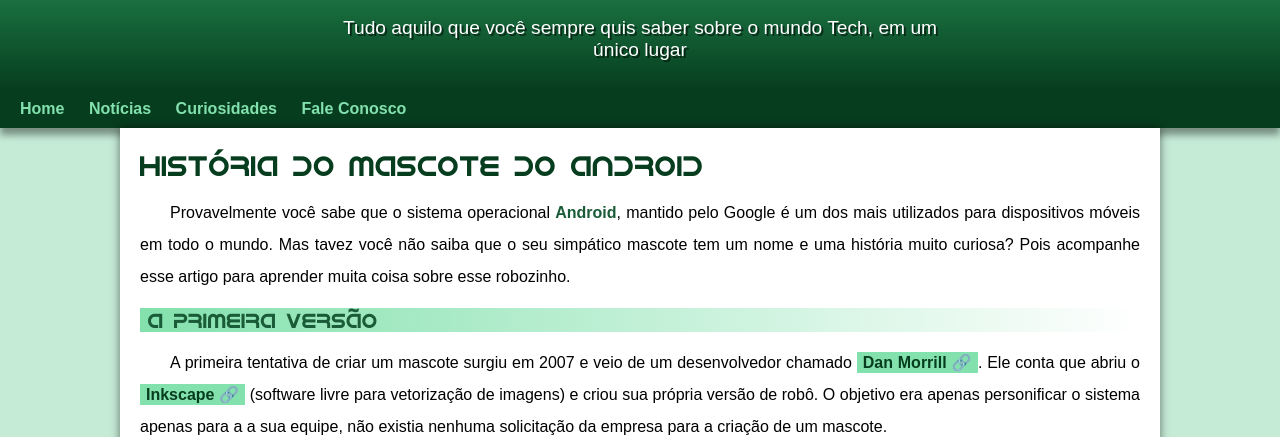
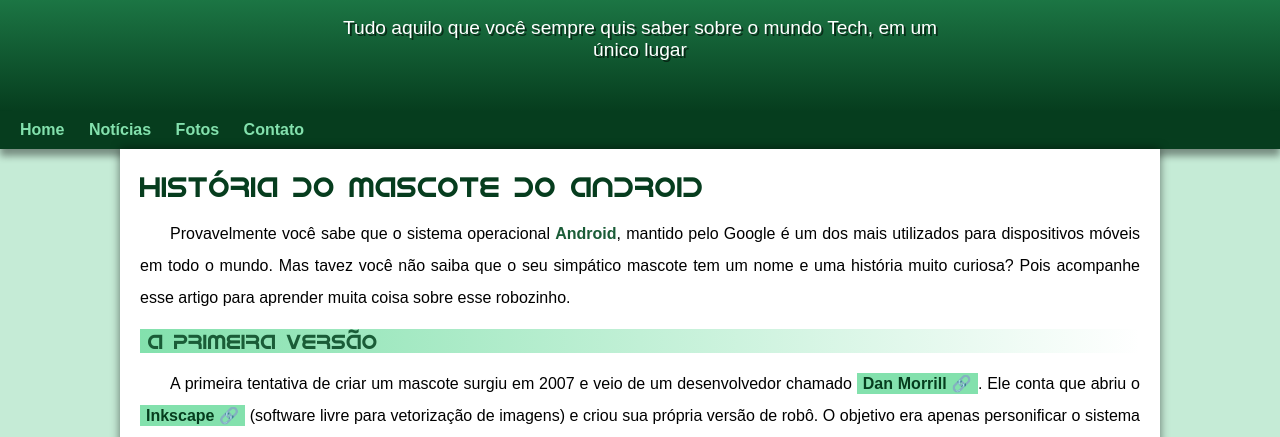
Before and after one commit to robertomottajunior/projeto-android, a plain HTML site: page index.html in a window 1280 px wide. Shown: the part 100-537 px from the top of the page. Drawn offline with Linux system fonts and the light colour scheme.

Commit message:
padding corrigido

```diff
--- a/estilo/style.css
+++ b/estilo/style.css
@@ -57,7 +57,7 @@
     font-size: 1.2em;
     max-width: 600px;
     margin: auto;
-    margin-bottom: 20px;
+    padding-bottom: 50px;
     padding-right: 10px;
     padding-left: 10px;
     color: white;
--- a/index.html
+++ b/index.html
@@ -16,8 +16,8 @@
     <nav>
         <a href="#">Home</a>
         <a href="#">Notícias</a>
-        <a href="#">Curiosidades</a>
-        <a href="#">Fale Conosco</a>
+        <a href="#">Fotos</a>
+        <a href="#">Contato</a>
     </nav>
     <main>
         <article>
```
